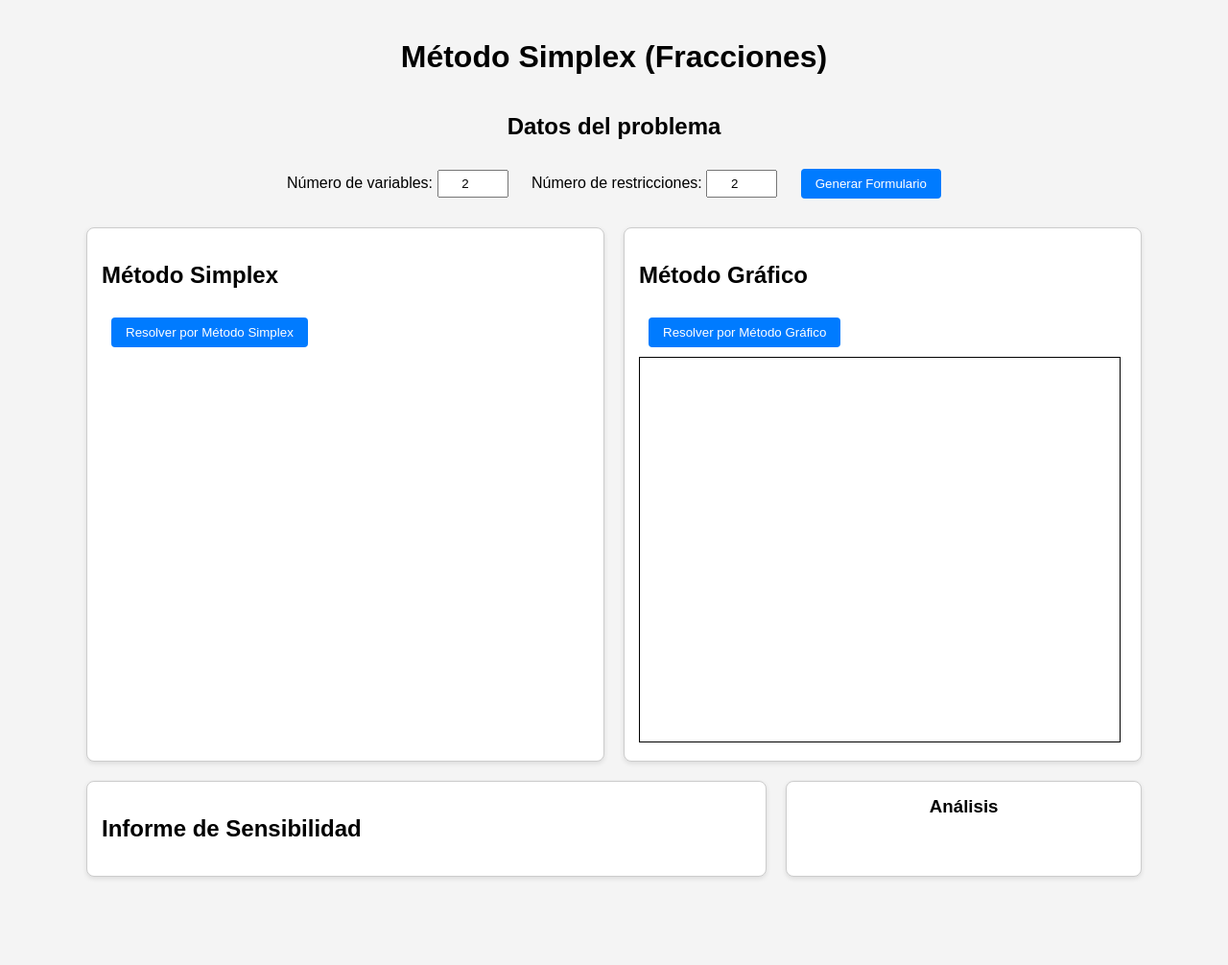
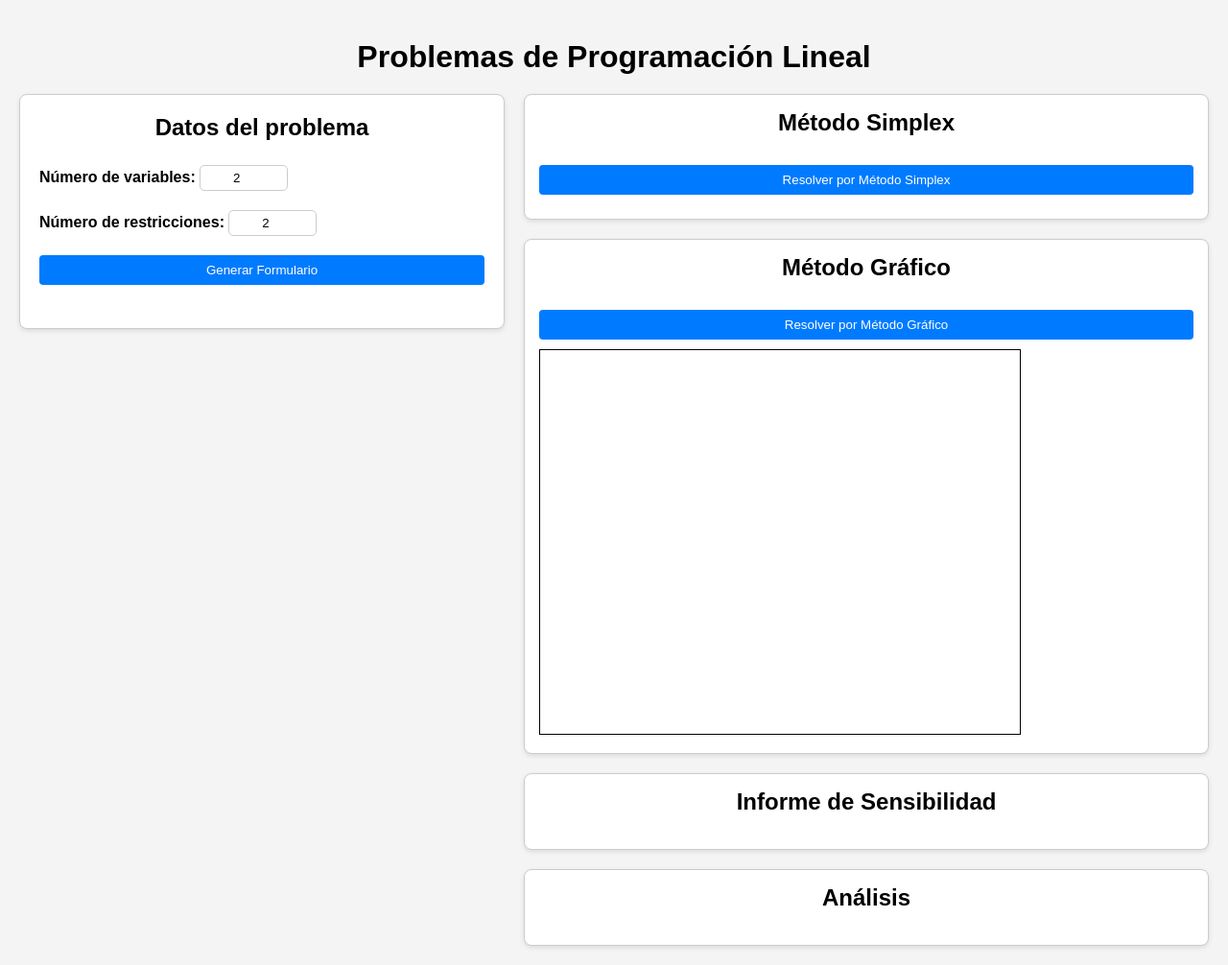
Before and after one commit to TeffaBM/programacionLineal, a plain HTML site: page index.html in a window 1280 px wide. Shown: the whole page at 96% size. Before the commit the page ends 934 px from the top, so only its background shows below. Drawn offline with Linux system fonts and the light colour scheme.

Commit message:
index actualizado

```diff
--- a/index.html
+++ b/index.html
@@ -4,15 +4,12 @@
 <head>
     <meta charset="UTF-8">
     <meta name="viewport" content="width=device-width, initial-scale=1.0">
-    <title>Método Simplex - Fracciones</title>
+    <title>Problemas de Programacion Lineal</title>
     <style>
         body {
             font-family: Arial, sans-serif;
             margin: 0;
             background: #f4f4f4;
-            display: flex;
-            flex-direction: column;
-            align-items: center;
             padding: 20px;
         }
 
@@ -21,30 +18,54 @@
             margin-bottom: 20px;
         }
 
-        section {
-            margin-bottom: 20px;
+        /* Layout principal: formulario izquierda + resultados derecha */
+        #layoutPrincipal {
+            display: flex;
+            gap: 20px;
+            align-items: flex-start;
+            max-width: 1300px;
+            margin: auto;
+        }
+
+        /* Columna izquierda (formulario) */
+        #colIzquierda {
+            flex: 1.3;
+            background: white;
+            padding: 20px;
+            border-radius: 8px;
+            box-shadow: 0px 2px 5px rgba(0, 0, 0, 0.1);
+            border: 1px solid #ccc;
+        }
+
+        #colIzquierda h2 {
+            margin-top: 0;
             text-align: center;
-            width: 100%;
         }
 
         label {
-            margin: 0 10px;
+            display: block;
+            margin: 10px 0 5px;
+            font-weight: bold;
         }
 
         input[type="number"] {
             padding: 5px;
-            width: 60px;
+            width: 80px;
             text-align: center;
+            margin: 5px 0;
+            border-radius: 5px;
+            border: 1px solid #ccc;
         }
 
         button {
             padding: 8px 15px;
-            margin: 10px;
+            margin: 10px 0;
             background-color: #007BFF;
             color: white;
             border: none;
             border-radius: 4px;
             cursor: pointer;
+            width: 100%;
         }
 
         button:hover {
@@ -54,15 +75,16 @@
         form {
             display: flex;
             flex-direction: column;
-            align-items: center;
+            gap: 15px;
+            margin-top: 15px;
         }
 
-        #contenedorPrincipal {
+        /* Columna derecha (resultados) */
+        #colDerecha {
+            flex: 2;
             display: flex;
-            justify-content: center;
+            flex-direction: column;
             gap: 20px;
-            width: 100%;
-            max-width: 1100px;
         }
 
         .caja {
@@ -70,68 +92,45 @@
             border: 1px solid #ccc;
             border-radius: 8px;
             padding: 15px;
-            flex: 1;
-            min-width: 300px;
             box-shadow: 0px 2px 5px rgba(0, 0, 0, 0.1);
+        }
+
+        .caja h2,
+        .caja h3 {
+            margin-top: 0;
+            text-align: center;
         }
 
         table {
             border-collapse: collapse;
             margin: 10px auto;
-            width: 90%;
+            width: 95%;
         }
 
         table,
         td,
         th {
             border: 1px solid #000;
-            padding: 5px;
+            padding: 8px;
             text-align: center;
-        }
-
-        h3 {
-            margin-top: 20px;
         }
 
         .error {
             color: red;
             font-weight: bold;
-        }
-
-        #contenedorInforme {
-            display: flex;
-            justify-content: center;
-            gap: 20px;
-            width: 100%;
-            max-width: 1100px;
-            margin-top: 20px;
-        }
-
-        #cajaInforme {
-            flex: 2;
-        }
-
-        #cajaAnalisis {
-            flex: 1;
-            background: white;
-            border: 1px solid #ccc;
-            border-radius: 8px;
-            padding: 15px;
-            box-shadow: 0px 2px 5px rgba(0, 0, 0, 0.1);
-        }
-
-        #cajaAnalisis h3 {
-            margin-top: 0;
             text-align: center;
         }
     </style>
 </head>
 
 <body>
-    <h1>Método Simplex (Fracciones)</h1>
 
-    <!-- Entrada de datos -->
-    <section>
+    <h1>Problemas de Programación Lineal</h1>
+
+    <div id="layoutPrincipal">
+
+        <!-- Columna izquierda: Entrada de datos -->
+        <div id="colIzquierda">
             <h2>Datos del problema</h2>
             <label>Número de variables:
                 <input type="number" id="numVars" min="2" value="2">
@@ -140,13 +139,13 @@
                 <input type="number" id="numRestricciones" min="1" value="2">
             </label>
             <button onclick="generarFormulario()">Generar Formulario</button>
-    </section>
 
             <!-- Formulario dinámico -->
             <form id="formProblema"></form>
+        </div>
 
-    <!-- Contenedor principal con dos columnas -->
-    <div id="contenedorPrincipal">
+        <!-- Columna derecha: Resultados -->
+        <div id="colDerecha">
             <div class="caja">
                 <h2>Método Simplex</h2>
                 <button onclick="resolverSimplex()">Resolver por Método Simplex</button>
@@ -159,20 +158,21 @@
                 <canvas id="grafico" width="500" height="400" style="border:1px solid #000;"></canvas>
                 <div id="resultadosGrafico"></div>
             </div>
-    </div>
 
-    <!-- Contenedor del informe + análisis -->
-    <div id="contenedorInforme">
             <div class="caja" id="cajaInforme">
                 <h2>Informe de Sensibilidad</h2>
                 <div id="resultadosSensibilidad"></div>
             </div>
 
             <div class="caja" id="cajaAnalisis">
-            <h3>Análisis</h3>
+                <h2>Análisis</h2>
                 <div id="analisisOptimo"></div>
             </div>
         </div>
+
+    </div>
+
+
 
     <script>
 
@@ -554,10 +554,8 @@
             }
             let Z = tabla[tabla.length - 1][tabla[0].length - 1];
 
-            // Mostrar en resultados simplex
             resultadosDiv.innerHTML += `<p><strong>Solución óptima:</strong> ${etiquetas[1]} = ${aFraccion(valores[0])}, ${etiquetas[2]} = ${aFraccion(valores[1])}, Z = ${aFraccion(Z)}</p>`;
 
-            // Mostrar análisis al lado derecho
             let analisisDiv = document.getElementById("analisisOptimo");
             let htmlAnalisis = `<ul>`;
             for (let i = 0; i < numVars; i++) {
```
Lines whose indentation alone changed are shown as unchanged.
